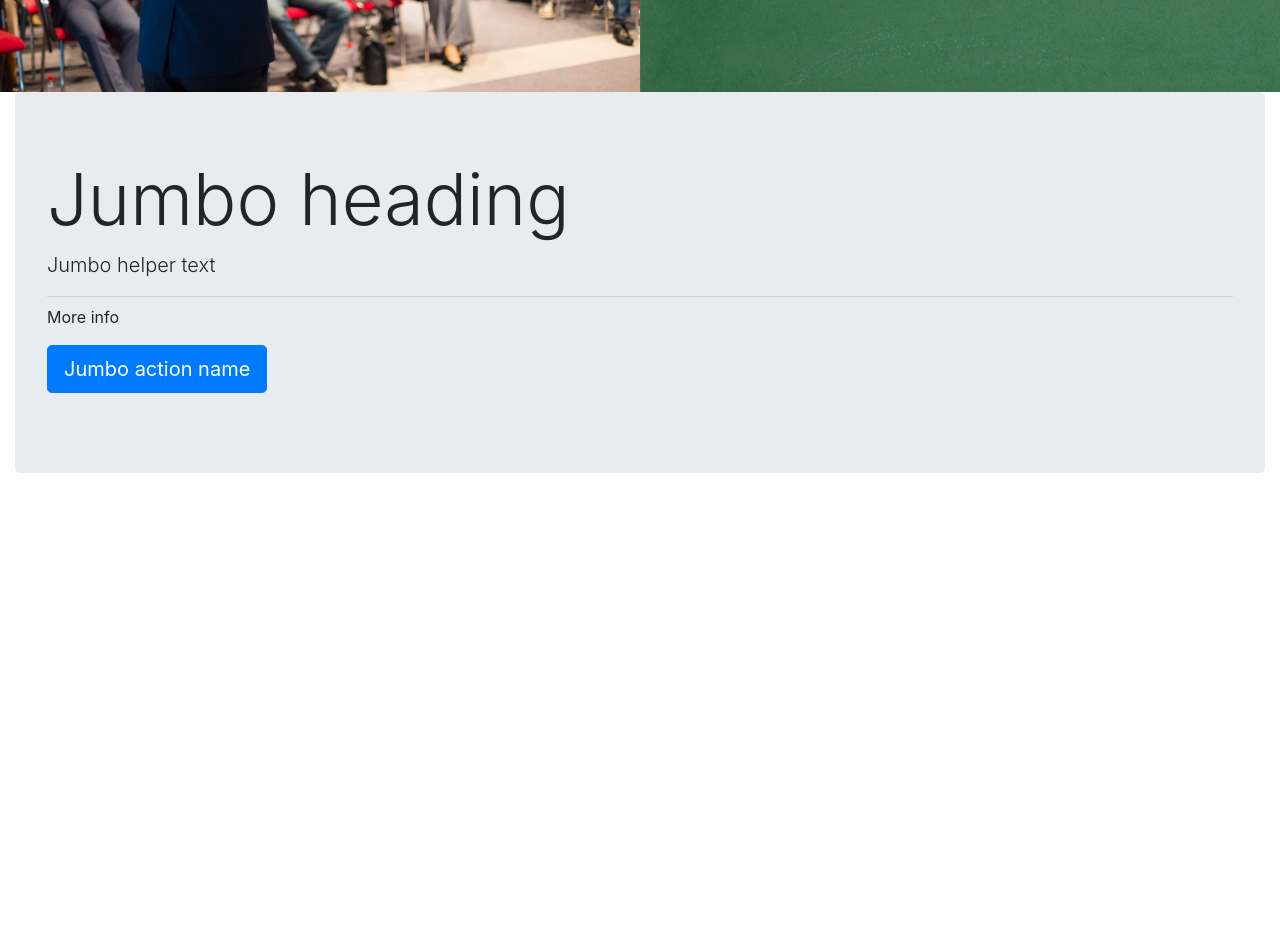
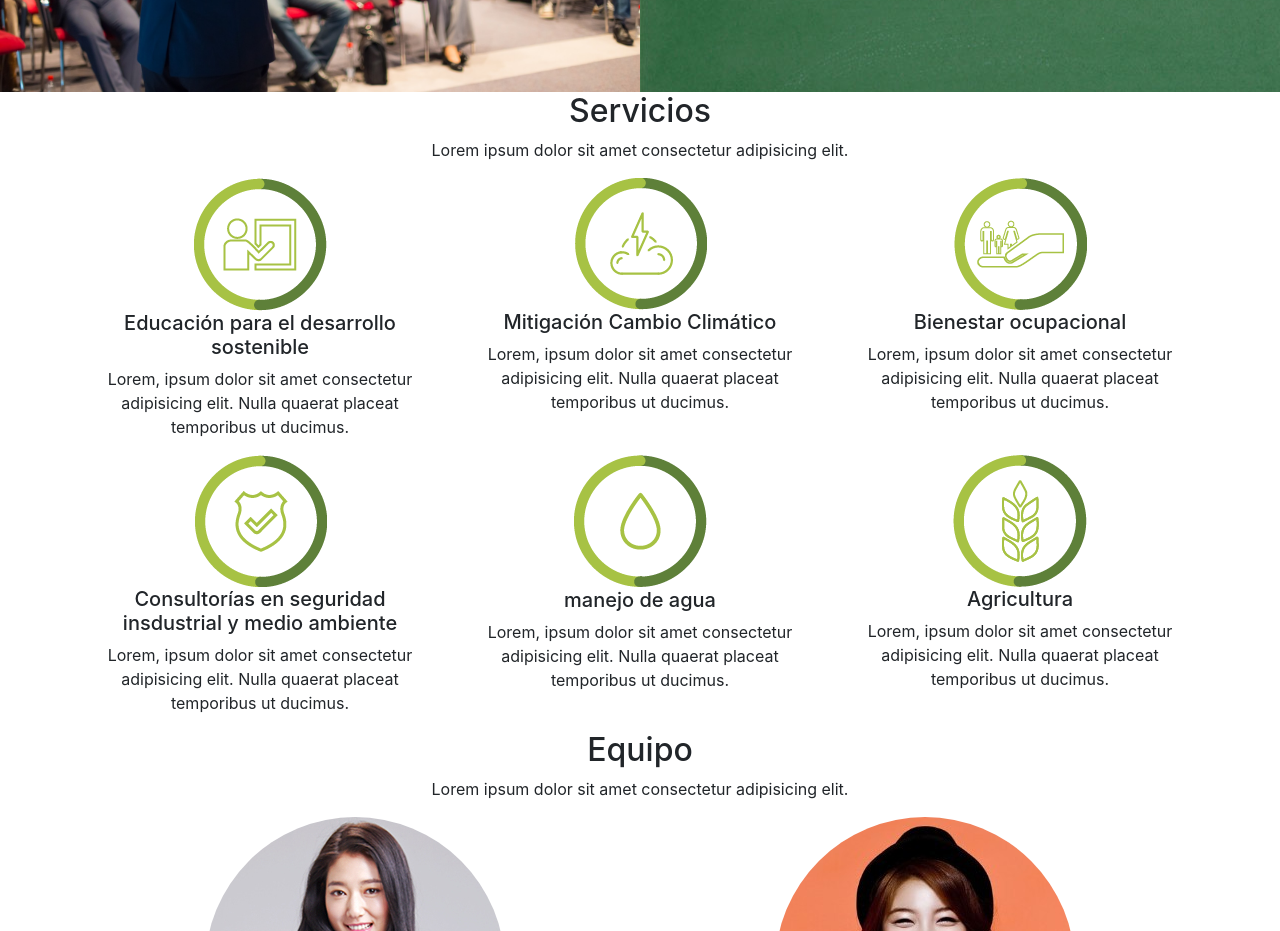
Before and after one commit to gubriana/comunidad-sostenible, a plain HTML site: page comunidad-sostenible/index.html in a window 1280 px wide. Shown: the part 1760-2691 px from the top of the page. Before the commit the page ends 2265 px from the top, so only its background shows below. Drawn offline with nearby package versions, Linux system fonts and the light colour scheme.

Commit message:
Add: avances hasta equipo

```diff
--- a/comunidad-sostenible/index.html
+++ b/comunidad-sostenible/index.html
@@ -69,7 +69,7 @@
 			</header>
 			<!--Fin header-->
 
-			<main>
+			<div>
 				<!--imagen-->
 				<div id="carouselExampleSlidesOnly" class="carousel slide" data-ride="carousel">
 					<div class="carousel-inner">
@@ -114,21 +114,105 @@
 					</div>
 				</div>
 
-			</main>
-			<footer>
-				<div class="row">
-					<div class="col-12">
-						<div class="jumbotron">
-							<h1 class="display-3">Jumbo heading</h1>
-							<p class="lead">Jumbo helper text</p>
-							<hr class="my-2">
-							<p>More info</p>
-							<p class="lead">
-								<a class="btn btn-primary btn-lg" href="Jumbo action link" role="button">Jumbo action name</a>
-							</p>
+				<!--Servicios-->
+				<div class="container">
+					<div class="row">
+						<div class="col-md-12 text-center">
+							<h2>Servicios</h2>
+							<p>Lorem ipsum dolor sit amet consectetur adipisicing elit.</p>
+						</div>
+
+						<div class="col-md-4 text-center">
+							<img src="./img/iconos/servicios-icon/educacion.png" class="img-fluid" alt="educacion">
+							<h5>Educación para el desarrollo sostenible</h5>
+							<p class="mt-2">Lorem, ipsum dolor sit amet consectetur adipisicing elit. Nulla quaerat placeat temporibus ut ducimus.</p>
+						</div>
+
+						<div class="col-md-4 text-center">
+							<img src="./img/iconos/servicios-icon/mitigacion.png" class="img-fluid" alt="mitigacion">
+							<h5>Mitigación Cambio Climático</h5>
+							<p class="mt-2">Lorem, ipsum dolor sit amet consectetur adipisicing elit. Nulla quaerat placeat temporibus ut ducimus.</p>
+						</div>
+
+						<div class="col-md-4 text-center">
+							<img src="./img/iconos/servicios-icon/bienestar.png" class="img-fluid" alt="bienestar">
+							<h5>Bienestar ocupacional</h5>
+							<p class="mt-2">Lorem, ipsum dolor sit amet consectetur adipisicing elit. Nulla quaerat placeat temporibus ut ducimus.</p>
+						</div>
+
+						<div class="col-md-4 text-center">
+							<img src="./img/iconos/servicios-icon/seguridad-icon.png" class="img-fluid" alt="seguridad">
+							<h5>Consultorías en seguridad insdustrial y medio ambiente</h5>
+							<p class="mt-2">Lorem, ipsum dolor sit amet consectetur adipisicing elit. Nulla quaerat placeat temporibus ut ducimus.</p>
+						</div>
+
+						<div class="col-md-4 text-center">
+							<img src="./img/iconos/servicios-icon/manejo-de-agua.png" class="img-fluid" alt="manejo de agua">
+							<h5>manejo de agua</h5>
+							<p class="mt-2">Lorem, ipsum dolor sit amet consectetur adipisicing elit. Nulla quaerat placeat temporibus ut ducimus.</p>
+						</div>
+						<div class="col-md-4 text-center">
+							<img src="./img/iconos/servicios-icon/agricultura-icon.png" class="img-fluid" alt="mision">
+							<h5>Agricultura</h5>
+							<p class="mt-2">Lorem, ipsum dolor sit amet consectetur adipisicing elit. Nulla quaerat placeat temporibus ut ducimus.</p>
 						</div>
 					</div>
 				</div>
+
+				<!--equipo-->
+				<div class="container">
+					<div class="row">
+						<div class="col-md-12 text-center">
+							<h2>Equipo</h2>
+							<p>Lorem ipsum dolor sit amet consectetur adipisicing elit.</p>
+						</div>
+						<div class="col-md-6 text-center">
+							<img src="./img/fotos/equipo2.jpg" class="img-fluid rounded-circle" alt="mision">
+							<h5>Camila Basurco</h5>
+							<p class="mt-2 lead">Cargo desempeñado</p>
+							<p class="mt-2">Lorem, ipsum dolor sit amet consectetur adipisicing elit. Nulla quaerat placeat temporibus ut ducimus.</p>
+							<div class="container">
+								<div class="row">
+									<div class="col-3">
+										<img src="./img/iconos/redes-sociales/twitter.png" alt="tweeter">
+									</div>
+
+									<div class="col-3">
+										<img src="./img/iconos/redes-sociales/in.png" alt="linkedin">
+									</div>
+									<div class="col-3">
+										<img src="./img/iconos/redes-sociales/mensaje.png" alt="email">
+									</div>
+								</div>
+							</div>
+						</div>
+						<div class="col-md-6 text-center">
+							<img src="./img/fotos/equipo3.jpg" class="img-fluid rounded-circle" alt="mision">
+							<h5>Gabriela Bertocci</h5>
+							<p class="mt-2 lead">Cargo desempeñado</p>
+							<p class="mt-2">Lorem, ipsum dolor sit amet consectetur adipisicing elit. Nulla quaerat placeat temporibus ut ducimus.</p>
+							<div class="container">
+								<div class="row">
+									<div class="col-3">
+										<img src="./img/iconos/redes-sociales/twitter.png" alt="twiter">
+									</div>
+									<div class="col-3">
+										<img src="./img/iconos/redes-sociales/in.png" alt="linkedin">
+									</div>
+									<div class="col-3">
+										<img src="./img/iconos/redes-sociales/mensaje.png" alt="email">
+									</div>
+								</div>
+							</div>
+						</div>
+						</div>
+					</div>
+				</div>
+
+
+			</main>
+			<footer>
+
 			</footer>
 		</div>
 
```
